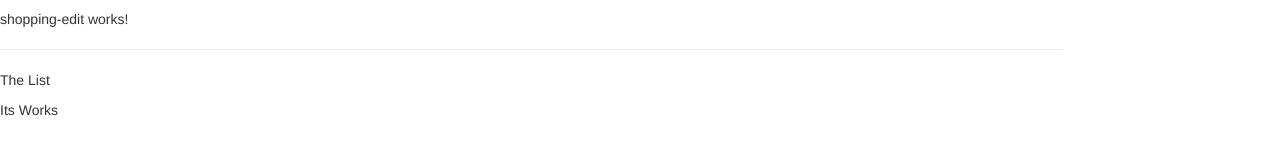
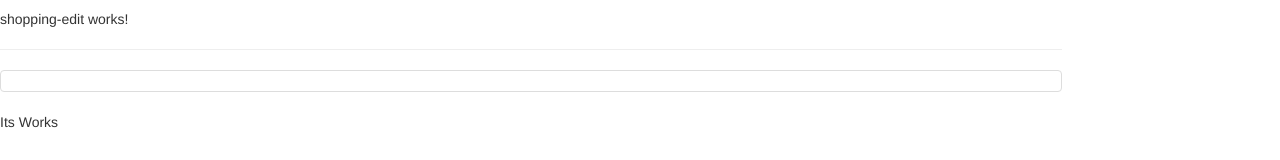
Before and after one commit to jemikanegara/angular-recipes-book, an Angular app: page / in a window 1280 px wide. Shown: the part 310-470 px from the top of the page. Built offline with nearby package versions, Linux system fonts and the light colour scheme.

Commit message:
create ingredient model

```diff
--- /dev/null
+++ b/src/app/shared/ingredient.model.ts
@@ -0,0 +1,3 @@
+export class Ingredient {
+  constructor(public name: string, public amount: number) {}
+}
--- a/src/app/shopping-list/shopping-list.component.html
+++ b/src/app/shopping-list/shopping-list.component.html
@@ -2,6 +2,8 @@
   <div class="col-xs-10">
     <app-shopping-edit></app-shopping-edit>
     <hr />
-    <p>The List</p>
+    <ul class="list-group">
+      <a class="list-group-item" style="cursor: pointer;"></a>
+    </ul>
   </div>
 </div>
--- a/src/app/shopping-list/shopping-list.component.ts
+++ b/src/app/shopping-list/shopping-list.component.ts
@@ -1,15 +1,14 @@
-import { Component, OnInit } from '@angular/core';
+import { Component, OnInit } from "@angular/core";
 
 @Component({
-  selector: 'app-shopping-list',
-  templateUrl: './shopping-list.component.html',
-  styleUrls: ['./shopping-list.component.css']
+  selector: "app-shopping-list",
+  templateUrl: "./shopping-list.component.html",
+  styleUrls: ["./shopping-list.component.css"]
 })
 export class ShoppingListComponent implements OnInit {
+  ingredients = [];
 
-  constructor() { }
+  constructor() {}
 
-  ngOnInit() {
-  }
-
+  ngOnInit() {}
 }
```
